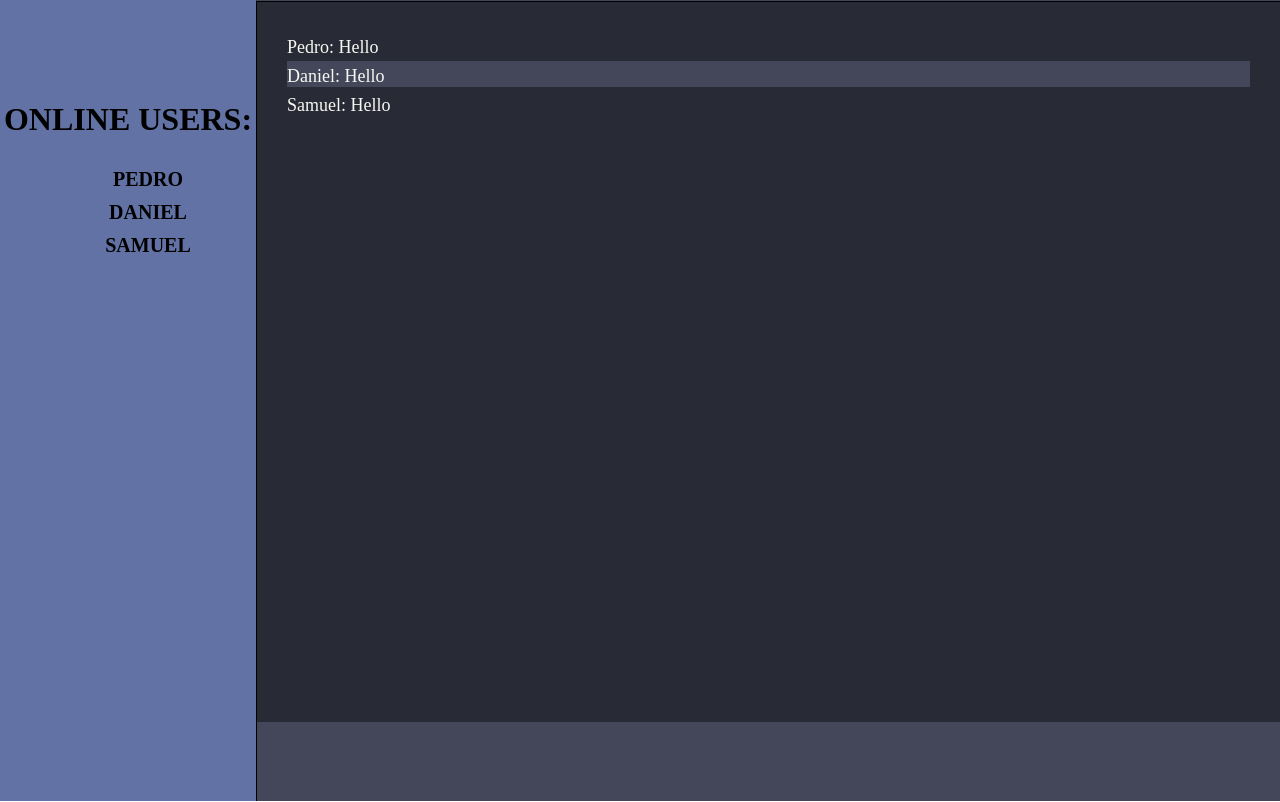
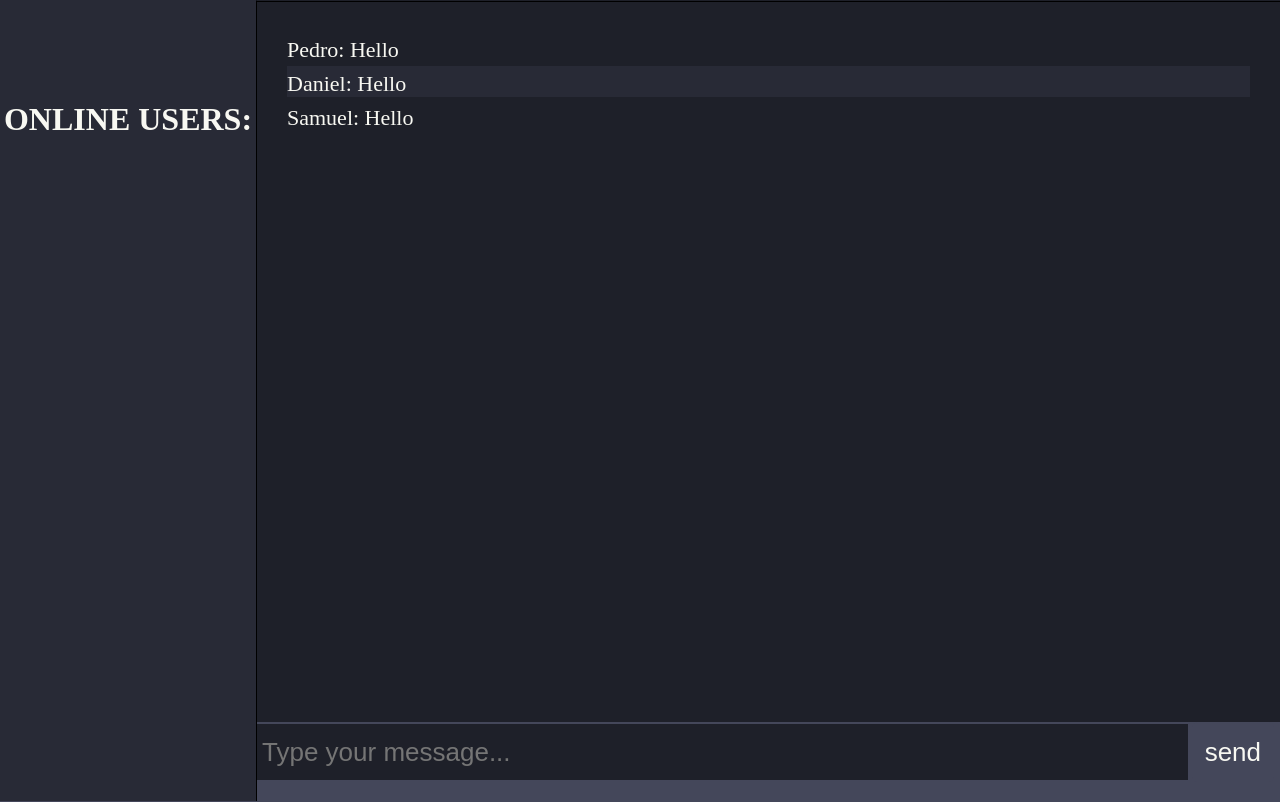
Before and after one commit to PedroPadilhaPortella/simple-chat-js, a website: page index.html in a window 1280 px wide. Both pictures are taken after typing "Sample" into the empty fields and a click on the input "login". Drawn offline with nearby package versions, Linux system fonts and the light colour scheme; no server answers.

Commit message:
socket io logic and stream

```diff
--- a/index.html
+++ b/index.html
@@ -32,11 +32,7 @@
                 <h1>Online Users:</h1>
             </div>
             <div id="online-users">
-                <ul id="users">
-                    <li>Pedro</li>
-                    <li>Daniel</li>
-                    <li>Samuel</li>
-                </ul>
+                <ul id="users"></ul>
             </div>
         </div>
         <div id="messages-area">
@@ -46,6 +42,12 @@
                     <li>Daniel: Hello</li>
                     <li>Samuel: Hello</li>
                 </ul>
+            </div>
+            <div id="message-form-area">
+                <form id="message-form">
+                    <input id="message" type="text" placeholder="Type your message..." autocomplete="off">
+                    <input id="message-submit" type="submit" value="send">
+                </form>
             </div>
         </div>
     </div>
@@ -57,12 +59,32 @@
     $('#login-form').submit((e) => {
         e.preventDefault()
         if ($('#username').val() == '' || $('#username').val() == ' ') {
-            alert('Please enter a username');
+            alert('Please enter a username')
         } else {
+            username = $('#username').val()
             $('#login-area').hide()
             $('#chat-area').show()
+            socket.emit('has connected', username)
         }
     })
+
+    function updateUsers(users) {
+        $('#users').html('')
+        for (let i = 0; i < users.length; i++) {
+            $('#users').append(`<li>${users[i]}</li>`)
+        }
+    }
+
+    socket.on('has connected', (data) => {
+        updateUsers(data.users)
+        $('#messages').append(`<li>${data.username} <i>has connected</i></li>`)
+    })
+
+    socket.on('has disconnected', (data) => {
+        updateUsers(data.users)
+        $('#messages').append(`<li>${data.username} <i>has disconnected</i></li>`)
+    })
+
 </script>
 
 </html>
--- a/styles/index.css
+++ b/styles/index.css
@@ -3,6 +3,7 @@ html {
     width: 100%;
     margin: 0;
     padding: 0;
+    background-color: #44475a;
 }
 
 body {
@@ -13,12 +14,16 @@ body {
     overflow: hidden;
 }
 
+
+/* Login Area */
 #login-area {
     width: 500px;
     height: 300px;
-    border: 1px solid #000;
+    border: 1px solid #1e2029;
+    box-shadow: 1px 1px 10px 1px #282A36;;
     margin: 0 auto;
     margin-top: 150px;
+    background-color: #282a36;
 }
 
 #login-text {
@@ -60,6 +65,8 @@ body {
     background-color: #000;
 }
 
+
+/* Chat Area */
 #chat-area {
     height: 100%;
     width: 100%;
@@ -67,12 +74,13 @@ body {
 }
 
 #users-area {
-    background-color: #6272a4;
+    background-color: #282a36;
     height: 100%;
     width: 20%;
     border-right: 1px solid #000;
     border-top: 1px solid transparent;
     float: left;
+    color: #f8f8f2;
 }
 
 #online-users-text {
@@ -99,7 +107,7 @@ body {
     font-weight: bold;
     margin-top: 30px;
     text-align: center;
-    font-size: 20px;
+    font-size: 24px;
 }
 
 #users li {
@@ -108,7 +116,7 @@ body {
 }
 
 #messages-area {
-    background-color: #44475a;
+    background-color: #1e2029;
     height: 100%;
     width: calc(80% - 1px);
     float: right;
@@ -119,7 +127,7 @@ body {
     width: 100%;
     height: 90%;
     border-top: 1px solid #000;
-    background-color: #282a36;
+    background-color: #1e2029;
 }
 
 #messages {
@@ -129,7 +137,7 @@ body {
     margin-left: 30px;
     margin-right: 30px;
     text-align: left;
-    font-size: 18px;
+    font-size: 22px;
 }
 
 #messages li {
@@ -137,9 +145,41 @@ body {
     padding-top: 5px;
     margin-top: 3px;
     color: 	#f8f8f2;
+    background-color: #282a36;
+}
+
+#messages li:nth-child(odd) {
+    background-color: #1e2029;
+}
+
+#message-form-area {
+    width: 100%;
+    height: 10%;
     background-color: #44475a;
 }
 
-#messages li:nth-child(odd) {
-    background-color: #282a36;
+#message {
+    height: 56px;
+    width: 90%;
+    font-size: 26px;
+    padding: 0px 5px;
+    outline: none;
+    outline-offset: 0;
+    border: 0;
+    background-color: #1e2029;
 }
+
+#message-submit {
+    height: 60px;
+    width: calc(10% - 20px);
+    border: none;
+    border-radius: 5px;
+    font-size: 26px;
+    color: #f8f8f2;
+    background-color: #44475a;
+    cursor: pointer;
+}
+
+#message-submit:hover {
+    color: #000;
+}
```
Also changed, not shown: server.js (+12 -2 lines), styles/send.png (added).
